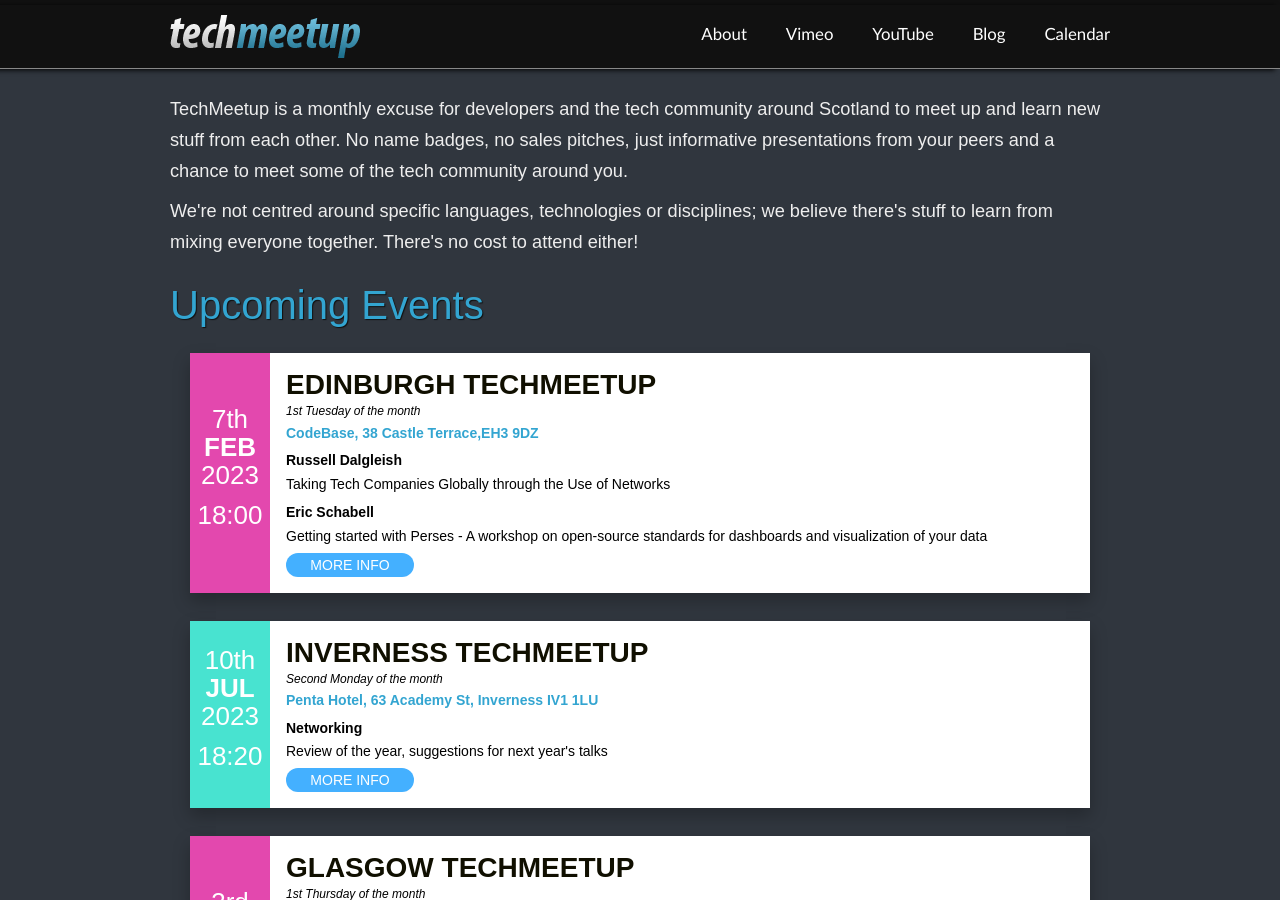
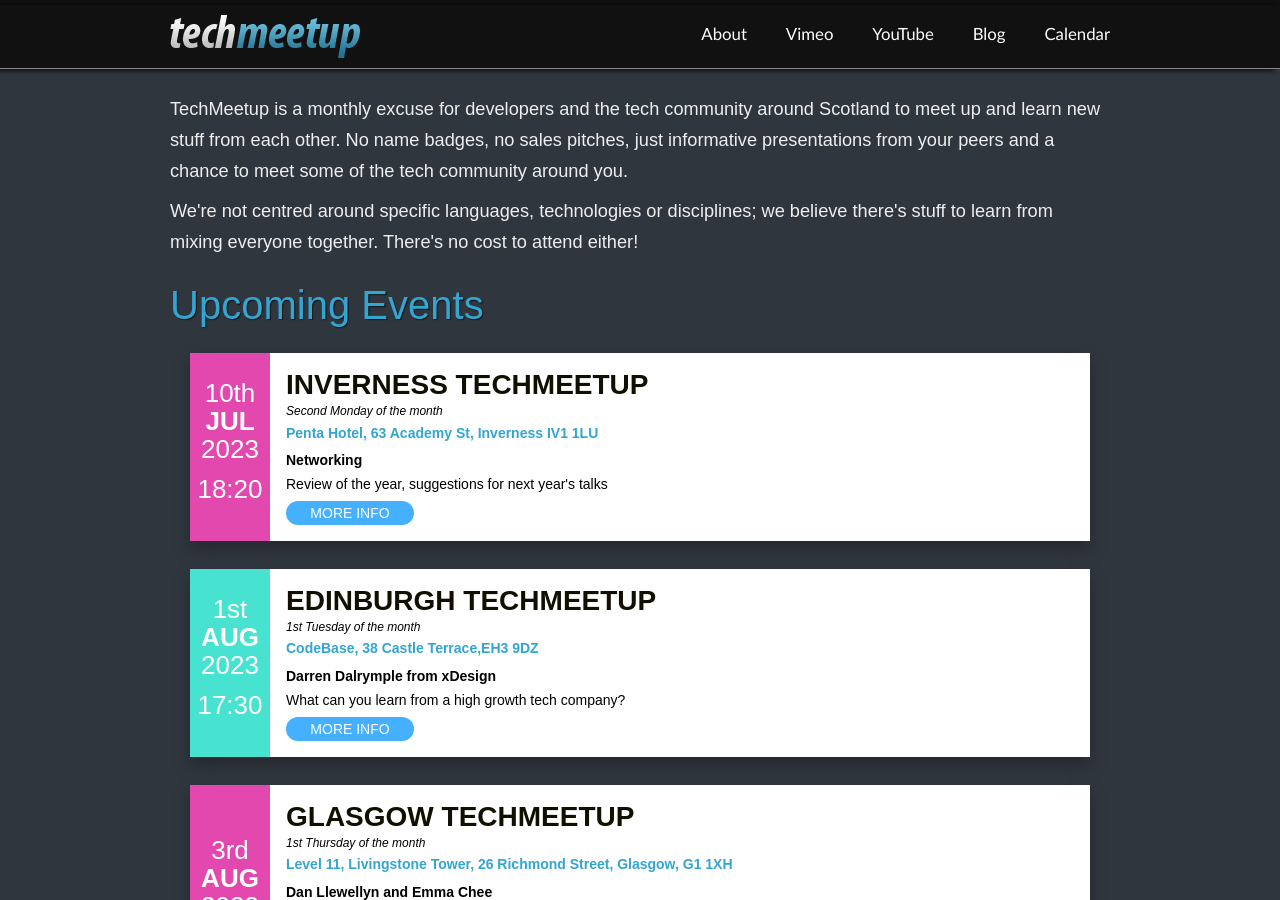
Before and after one commit to techmeetup/techmeetup.co.uk, a Jekyll site: the page built from index.html, in a window 1280 px wide and 900 px high. Built offline with Jekyll 4.4.1, drawn with Linux system fonts in a browser that asks for light colours.

Commit message:
Update index.json with Edinburgh event details August 2023

```diff
--- a/_data/index.json
+++ b/_data/index.json
@@ -2,21 +2,17 @@
   {
     "city": "edinburgh",
     "on": "1st Tuesday of the month",
-    "meetup": "https://www.meetup.com/techmeetup/events/qrdtwsyfcdblb/",
+    "meetup": "https://www.meetup.com/techmeetup/events/292672962/",
     "location": {
       "link": "https://goo.gl/maps/vGxnZeziwdJ2",
       "address": "CodeBase, 38 Castle Terrace,EH3 9DZ"
     },
     "active": "true",
-    "date": "2023-02-07T18:00:00Z",
+    "date": "2023-08-01T17:30:00Z",
     "speakers": [
       {
-        "name": "Russell Dalgleish",
-        "talk": "Taking Tech Companies Globally through the Use of Networks"
-      },
-      {
-        "name": "Eric Schabell",
-        "talk": "Getting started with Perses - A workshop on open-source standards for dashboards and visualization of your data"
+        "name": "Darren Dalrymple from xDesign",
+        "talk": "What can you learn from a high growth tech company?"
       }
     ]
   },
```
